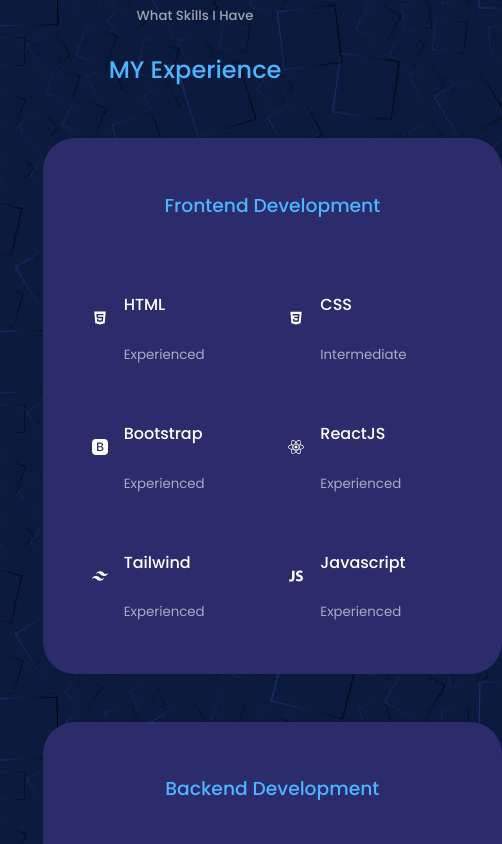
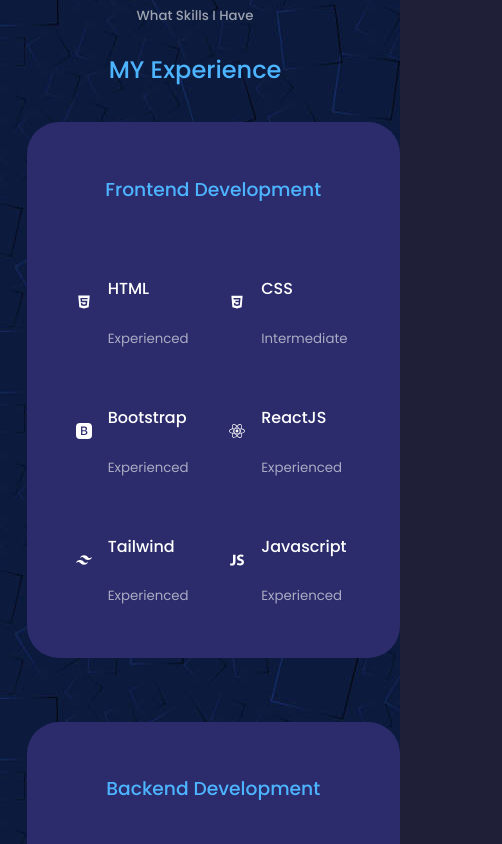
Before and after one commit to Sahil-2309/Portfolio-Main, a React (Create React App) app: page / in a window 390 px wide. Shown: the part 2620-3464 px from the top of the page, 502 px wide, since content can reach past the window. Built offline with nearby package versions, Linux system fonts and the light colour scheme; a web font is replaced by a local one.

Commit message:
responsive

```diff
--- a/package.json
+++ b/package.json
@@ -7,6 +7,7 @@
     "@testing-library/react": "^13.4.0",
     "@testing-library/user-event": "^13.5.0",
     "react-icons": "^4.8.0",
+    "react-router-dom": "^6.11.1",
     "react-scripts": "^5.0.1"
   },
   "scripts": {
--- a/src/components/experience/experience.css
+++ b/src/components/experience/experience.css
@@ -55,9 +55,10 @@
   .experience__container {
     gap: 1rem;
   }
+
   .experience__container > div {
-    width: 100%;
+    width: 85%;
     padding: 2rem 2rem;
-    margin: 1rem 1rem 1rem 1rem;
+    margin: 0rem auto 3rem;
   }
 }
```
Also changed, not shown: 1 other file (tests, documents, lock files or other folders).
